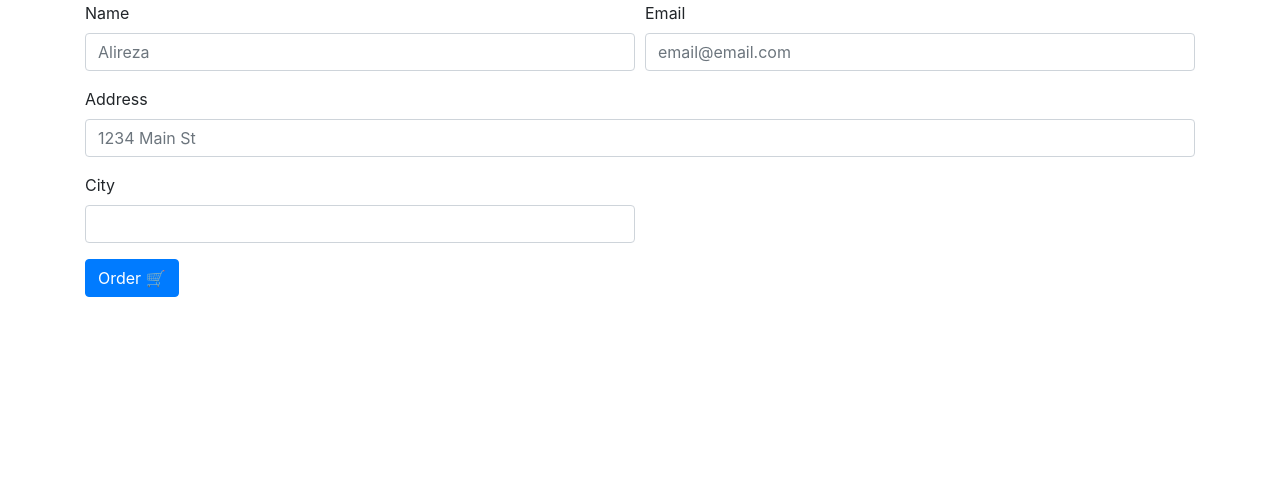
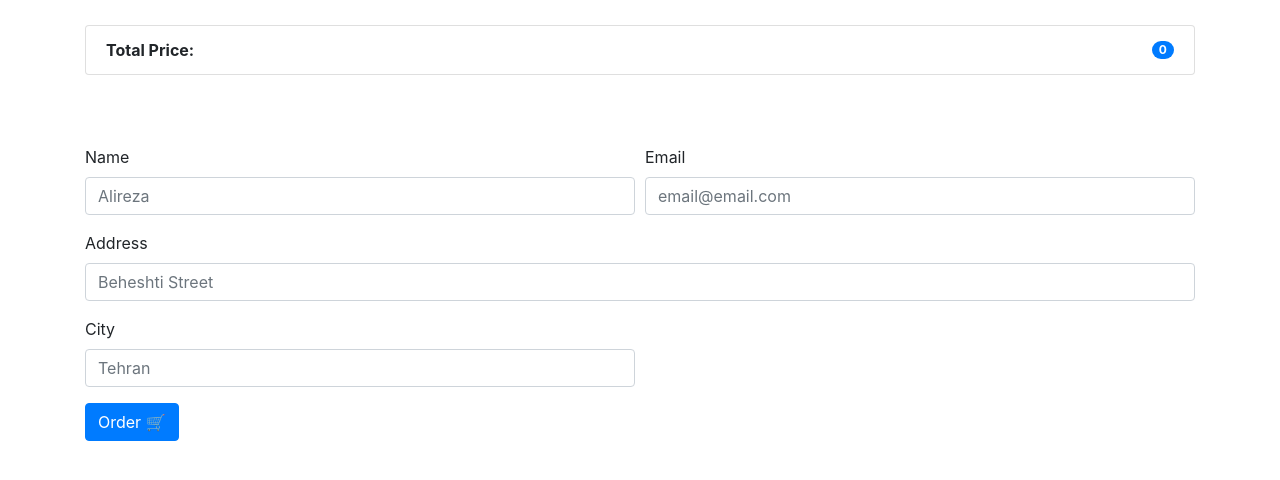
Before and after one commit to AlirezaCE/Moblino, a Django app: page /checkout/ in a window 1280 px wide. Shown: the top 480 px of the page. Run offline with Django 5.2, Linux system fonts and the light colour scheme.

Commit message:
edit checkout page and add total amount of order

```diff
--- a/moblinosite/shop/templates/shop/checkout.html
+++ b/moblinosite/shop/templates/shop/checkout.html
@@ -9,17 +9,18 @@
 </head>
 <body>
     <div class="container">
-        <div class="row">
-            <div class="col-md-5">
+        <div class="row" style="margin-top: 25px">
+            <div class="col-md-12">
                 <ul id="list_group" class="list-group">
 
                   </ul>
             </div>
         </div>
-        <div class="row">
+        <div class="row" style="margin-top: 70px">
             <div class="col-md-12">
                 <form method="POST">
                     {% csrf_token %}
+                    <input type="hidden" id="items" name="items">
                     <div class="form-row">
                       <div class="form-group col-md-6">
                         <label for="name">Name</label>
@@ -32,13 +33,17 @@
                     </div>
                     <div class="form-group">
                       <label for="address">Address</label>
-                      <input type="text" class="form-control" id="address" name="address" placeholder="1234 Main St">
+                      <input type="text" class="form-control" id="address" name="address" placeholder="Beheshti Street">
                     </div>
                     <div class="form-row">
                       <div class="form-group col-md-6">
                         <label for="city">City</label>
-                        <input type="text" class="form-control" id="city" name="city">
+                        <input type="text" class="form-control" id="city" name="city" placeholder="Tehran">
                       </div>
+                    </div>
+                    <div class="form-group" style="display: none;" >
+                        <label for="totalAmount">totalAmount</label>
+                        <input type="hidden" class="form-control" id="totalAmount" name="totalAmount">
                     </div>
                     <button type="submit" class="btn btn-primary">Order 🛒</button>
                 </form>
@@ -55,17 +60,27 @@
         cart = JSON.parse(localStorage.getItem('cart'));
     }
 
+    totalPrice = 0;
     for(item in cart){
+        let quantity = cart[item][0];
         let name = cart[item][1]
-        let quantity = cart[item][0];
+        let price = cart[item][2]
+        totalPrice += price;
 
         itemString = `<li class="list-group-item d-flex justify-content-between align-items-center">`+
-                        `${name}`+
-                        `<span class="badge badge-primary badge-pill">${quantity}</span></li>`;
+                        `<span class=""> <span class="badge badge-warning badge-pill">${quantity}</span>  of ${name}</span>`+
+                        `<span class="badge badge-primary badge-pill">${price}</span></li>`;
 
         $('#list_group').append(itemString);
     }
 
+    totalPriceString = `<li class="list-group-item d-flex justify-content-between align-items-center"><b>Total Price: </b>`+
+        `<span class="badge badge-primary badge-pill">${totalPrice}</span></li>`;
+
+    $('#list_group').append(totalPriceString);
+
+$('#items').val(JSON.stringify(cart));
+
 </script>
 
 </html>
--- a/moblinosite/shop/views.py
+++ b/moblinosite/shop/views.py
@@ -23,12 +23,13 @@ def detail(request,id):
 def checkout(request):
 
     if request.method == "POST":
+        item = request.POST.get('items',"")
         name = request.POST.get('name',"")
         email = request.POST.get('email',"")
         address = request.POST.get('address',"")
         city = request.POST.get('city',"")
 
-        order = Order(name=name, email=email, address=address, city=city)
+        order = Order(item=item,name=name, email=email, address=address, city=city)
         order.save()
 
     return render(request,'shop/checkout.html')
```
Also changed, not shown: moblinosite/shop/templates/shop/index.html (+3 -4 lines).
